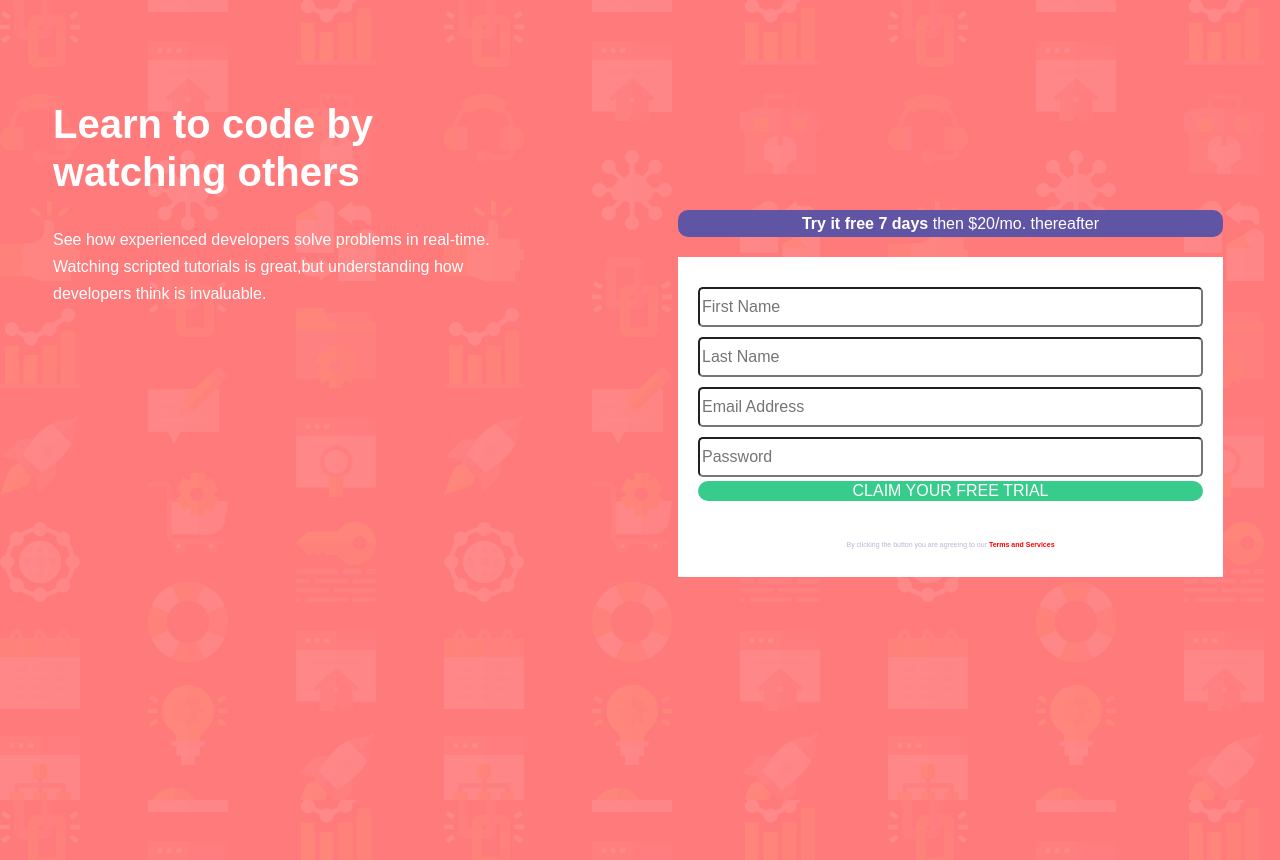
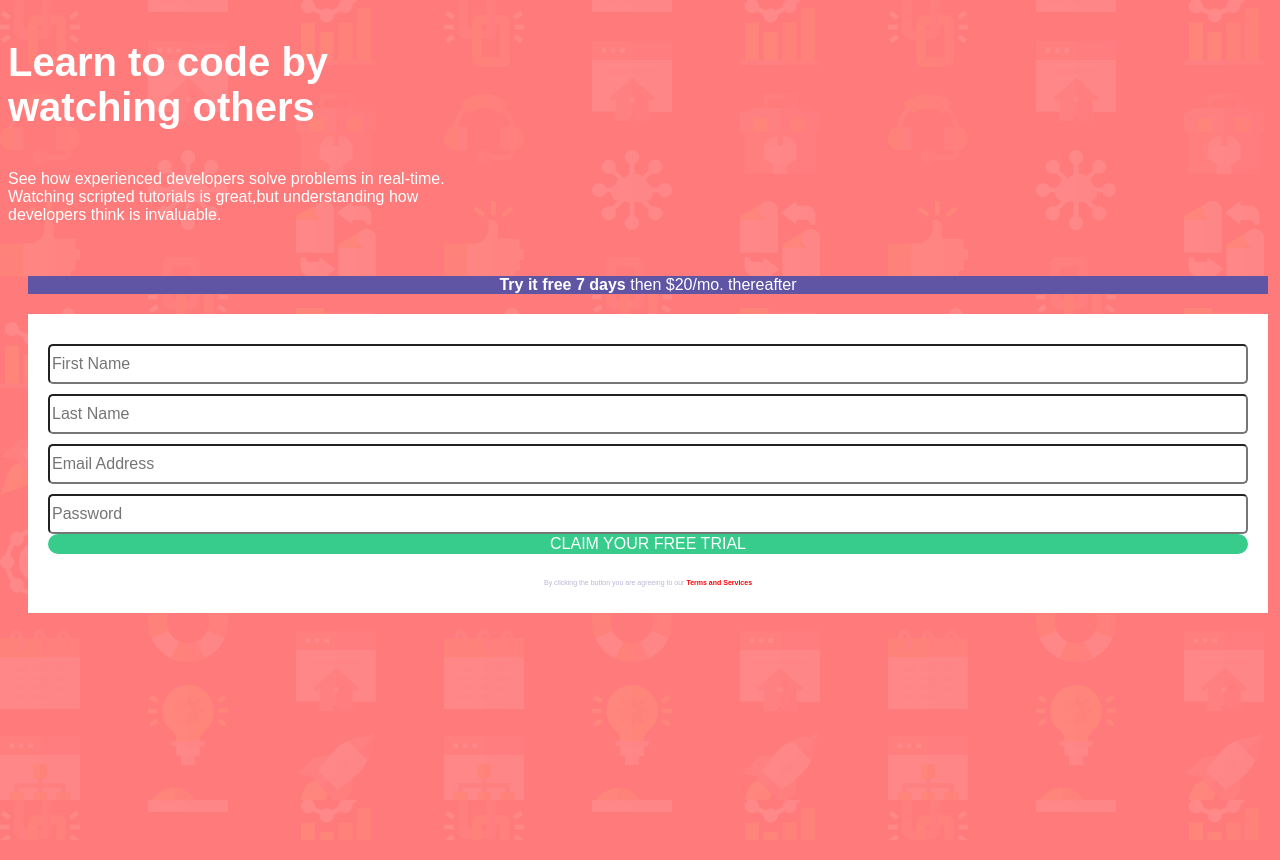
Before and after one commit to Collince2021/Collince2021.github.io, a plain HTML site: page index.html in a window 1280 px wide. Drawn offline with Linux system fonts and the light colour scheme; a web font is replaced by a local one.

Commit message:
Update style

```diff
--- a/style.css
+++ b/style.css
@@ -8,19 +8,14 @@ html, body {
 box-sizing:border-box;
 font-family:'Poppins',sans-serif,serif;}
 main{
-  max-width: 1250px;;
-  margin:60px auto 0px;
-  padding:0px 30px;
-  height:100vh;
-  display: grid;
-  grid-template-columns: repeat(2, 1fr);
-  grid-gap: 20px;
+
+
    }
 
 body{
   font-weight:400;
   width:100%;
-  line-height:1.7;
+  /*line-height:1.7;*/
   color:#fff;
   background-color:hsl(0,100%,74%);
   background-image:url(../images/bg-intro-desktop.png);
@@ -33,8 +28,8 @@ body{
 .learn{
 color:white;
 font-weight:bolder ;
-  line-height:1.2;
-  margin-bottom:30px;
+  /*line-height:1.2;*/
+ /* margin-bottom:30px;*/
    font-size:40px;
 
 }
@@ -43,8 +38,8 @@ font-weight:bolder ;
   font-size:16 px;
 }
 .bottom-container{
-               margin-top:30px;
-               margin-right:auto;
+               /*margin-top:30px;*/
+               /*margin-right:auto;*/
                  padding: 20px;
                 text-align:center;
                  border-radius:10px;
@@ -55,9 +50,9 @@ border:none;}
 }
 .first-btm-container {
  box-sizing:border-box;
-  margin-top:100px;
+  /*margin-top:100px;
   margin-bottom:20px;
-  border-radius:10px;
+  border-radius:10px;*/
   width:100%;
   background-color:hsl(248,32%,49%);
      padding:20;}
```
